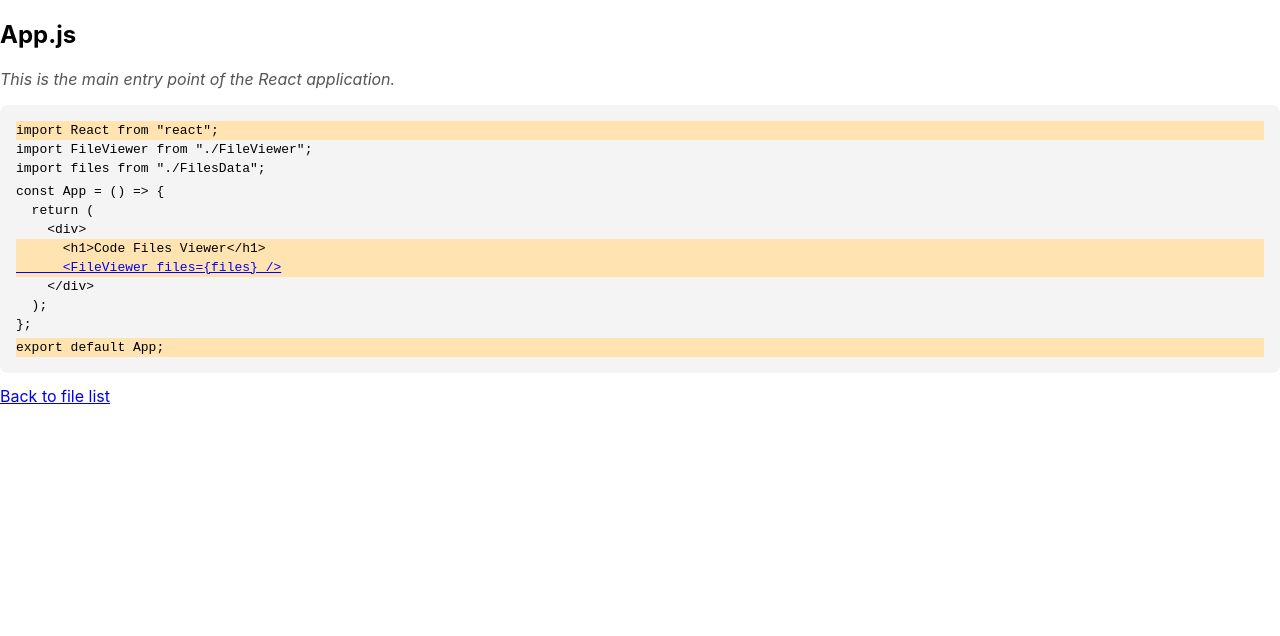
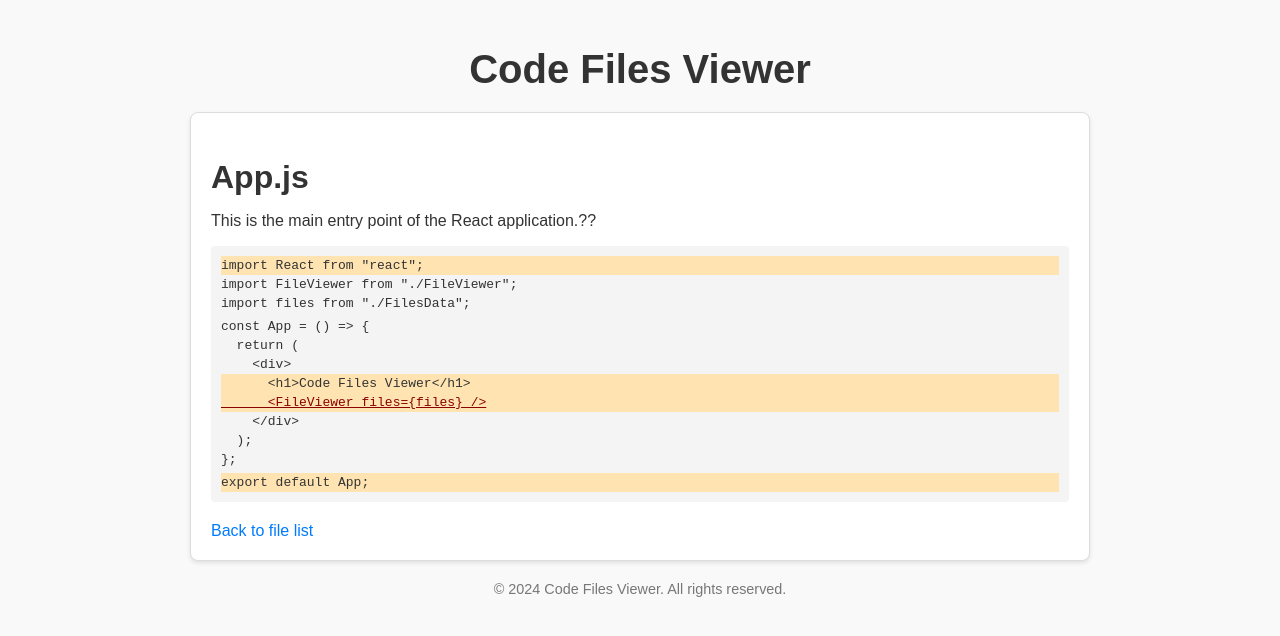
Before and after one commit to jeehun98/react_FrameWork, a React (Create React App) app: page /file/App.js in a window 1280 px wide. Shown: the top 636 px of the page. Built offline with nearby package versions, Linux system fonts and the light colour scheme.

Commit message:
스타일 수정

```diff
--- a/package.json
+++ b/package.json
@@ -9,6 +9,7 @@
     "highlight.js": "^11.10.0",
     "react": "^18.3.1",
     "react-dom": "^18.3.1",
+    "react-icons": "^5.3.0",
     "react-router-dom": "^7.0.1",
     "react-scripts": "5.0.1",
     "react-syntax-highlighter": "^15.6.1",
--- a/src/App.js
+++ b/src/App.js
@@ -4,16 +4,25 @@ import FileViewer from "./FileViewer";
 import FileDetail from "./FileDetail";
 import DocsPage from "./DocsPage"; // 새 문서 페이지
 import files from "./data";
+import "./styles/App.css"; // 스타일 추가
 
 const App = () => {
   return (
+    <div className="App">
       <Router>
+        <header>
+          <h1>Code Files Viewer</h1>
+        </header>
         <Routes>
           <Route path="/" element={<FileViewer files={files} />} />
           <Route path="/file/:fileName" element={<FileDetail files={files} />} />
           <Route path="/docs/:componentName" element={<DocsPage />} /> {/* 새 경로 */}
         </Routes>
+        <footer>
+          <p>&copy; 2024 Code Files Viewer. All rights reserved.</p>
+        </footer>
       </Router>
+    </div>
   );
 };
 
--- a/src/FileDetail.js
+++ b/src/FileDetail.js
@@ -1,5 +1,6 @@
 import React from "react";
 import { useParams, Link } from "react-router-dom";
+import "./styles/FileDetail.css";
 
 const FileDetail = ({ files }) => {
   const { fileName } = useParams();
@@ -10,34 +11,28 @@ const FileDetail = ({ files }) => {
   }
 
   return (
-    <div>
+    <div className="FileDetail">
       <h2>{file.fileName}</h2>
-      <p style={{ fontStyle: "italic", color: "#555" }}>{file.description}</p>
-      <pre
-        style={{
-          backgroundColor: "#f4f4f4",
-          padding: "16px",
-          borderRadius: "8px",
-        }}
-      >
+      <p>{file.description}</p>
+      <pre>
         {file.code.map((line, index) => (
           <div
             key={index}
             style={{
-              backgroundColor: line.highlight ? "#ffe4b2" : "transparent",
+              backgroundColor: line.highlight ? "#ffe4b2" : "transparent", // 하이라이트 배경색
               padding: "2px 0",
             }}
           >
             {line.link ? (
-              <Link
-                to={line.link}
+              <a
+                href={line.link}
                 style={{
-                  color: "blue",
+                  color: line.highlight ? "darkred" : "blue",
                   textDecoration: "underline",
                 }}
               >
                 {line.text}
-              </Link>
+              </a>
             ) : (
               line.text
             )}
--- a/src/FileViewer.js
+++ b/src/FileViewer.js
@@ -1,10 +1,11 @@
 import React from "react";
 import { Link } from "react-router-dom";
+import "./styles/FileViewer.css";
 
 const FileViewer = ({ files }) => {
   return (
-    <div>
-      <h1>Code Files</h1>
+    <div className="FileViewer">
+      <h2>Available Files</h2>
       <ul>
         {files.map((file, index) => (
           <li key={index}>
--- a/src/data/AppData.js
+++ b/src/data/AppData.js
@@ -1,6 +1,6 @@
 const AppData = {
     fileName: "App.js",
-    description: "This is the main entry point of the React application.",
+    description: "This is the main entry point of the React application.??",
     code: [
       { text: 'import React from "react";', highlight: true },
       { text: 'import FileViewer from "./FileViewer";', highlight: false },
--- /dev/null
+++ b/src/styles/App.css
@@ -0,0 +1,28 @@
+/* styles/App.css */
+body {
+    font-family: Arial, sans-serif;
+    margin: 0;
+    padding: 0;
+    background-color: #f9f9f9;
+    color: #333;
+  }
+
+  .App {
+    max-width: 900px;
+    margin: 0 auto;
+    padding: 20px;
+  }
+
+  h1 {
+    font-size: 2.5rem;
+    color: #333;
+    text-align: center;
+    margin-bottom: 20px;
+  }
+
+  footer {
+    margin-top: 20px;
+    text-align: center;
+    font-size: 0.9rem;
+    color: #777;
+  }
--- /dev/null
+++ b/src/styles/FileDetail.css
@@ -0,0 +1,30 @@
+/* styles/FileDetail.css */
+.FileDetail {
+    padding: 20px;
+    background-color: white;
+    border: 1px solid #ddd;
+    border-radius: 8px;
+    box-shadow: 0 2px 4px rgba(0, 0, 0, 0.1);
+  }
+
+  .FileDetail h2 {
+    font-size: 2rem;
+    margin-bottom: 10px;
+  }
+
+  .FileDetail pre {
+    background-color: #f4f4f4;
+    padding: 10px;
+    border-radius: 4px;
+    overflow-x: auto;
+    margin-bottom: 20px;
+  }
+
+  .FileDetail a {
+    color: #007bff;
+    text-decoration: none;
+  }
+
+  .FileDetail a:hover {
+    text-decoration: underline;
+  }
--- /dev/null
+++ b/src/styles/FileViewer.css
@@ -0,0 +1,41 @@
+/* styles/FileViewer.css */
+.FileViewer {
+    padding: 20px;
+    background-color: white;
+    border: 1px solid #ddd;
+    border-radius: 8px;
+    box-shadow: 0 2px 4px rgba(0, 0, 0, 0.1);
+  }
+
+  .FileViewer h2 {
+    font-size: 1.8rem;
+    margin-bottom: 10px;
+    color: #333;
+  }
+
+  .FileViewer ul {
+    list-style: none;
+    padding: 0;
+  }
+
+  .FileViewer li {
+    display: flex;
+    align-items: center; /* 아이콘과 텍스트 정렬 */
+    margin: 10px 0;
+  }
+
+  .FileViewer a {
+    text-decoration: none;
+    color: #007bff;
+    font-weight: bold;
+  }
+
+  .FileViewer a:hover {
+    text-decoration: underline;
+  }
+
+  .file-icon {
+    color: #007bff;
+    font-size: 1.2rem;
+    margin-right: 8px; /* 아이콘과 텍스트 간격 */
+  }
```
Also changed, not shown: 1 other file (tests, documents, lock files or other folders). Lines whose indentation alone changed are shown as unchanged.
